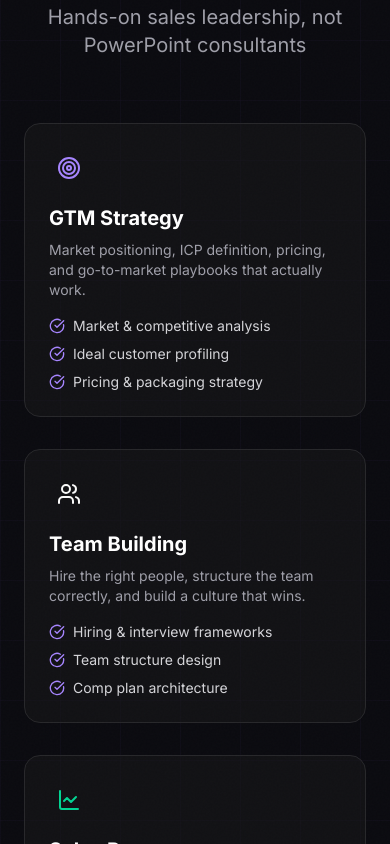
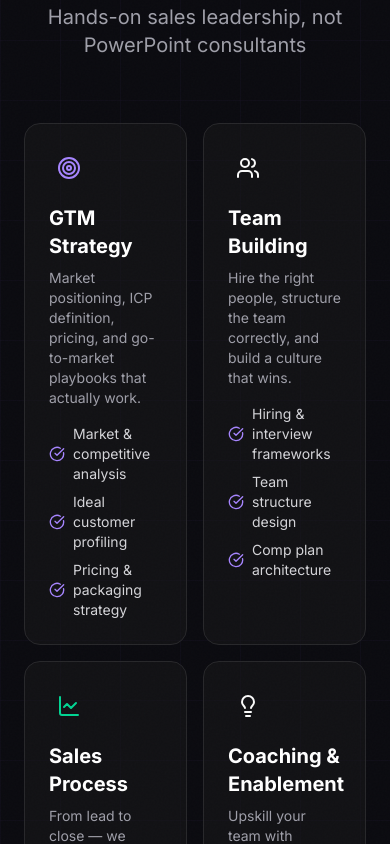
Before and after one commit to shawadam182-prog/Hone-Labs, a Next.js app: page / in a window 390 px wide. Shown: the part 1100-1944 px from the top of the page. Built offline with nearby package versions, Linux system fonts and the light colour scheme; no server answers.

Commit message:
2 columns on mobile for services grid

```diff
--- a/src/app/page.tsx
+++ b/src/app/page.tsx
@@ -132,7 +132,7 @@
             </p>
           </motion.div>
 
-          <div className="grid grid-cols-1 md:grid-cols-2 gap-8">
+          <div className="grid grid-cols-2 gap-4 md:gap-8">
             {[
               {
                 icon: Target,
```
